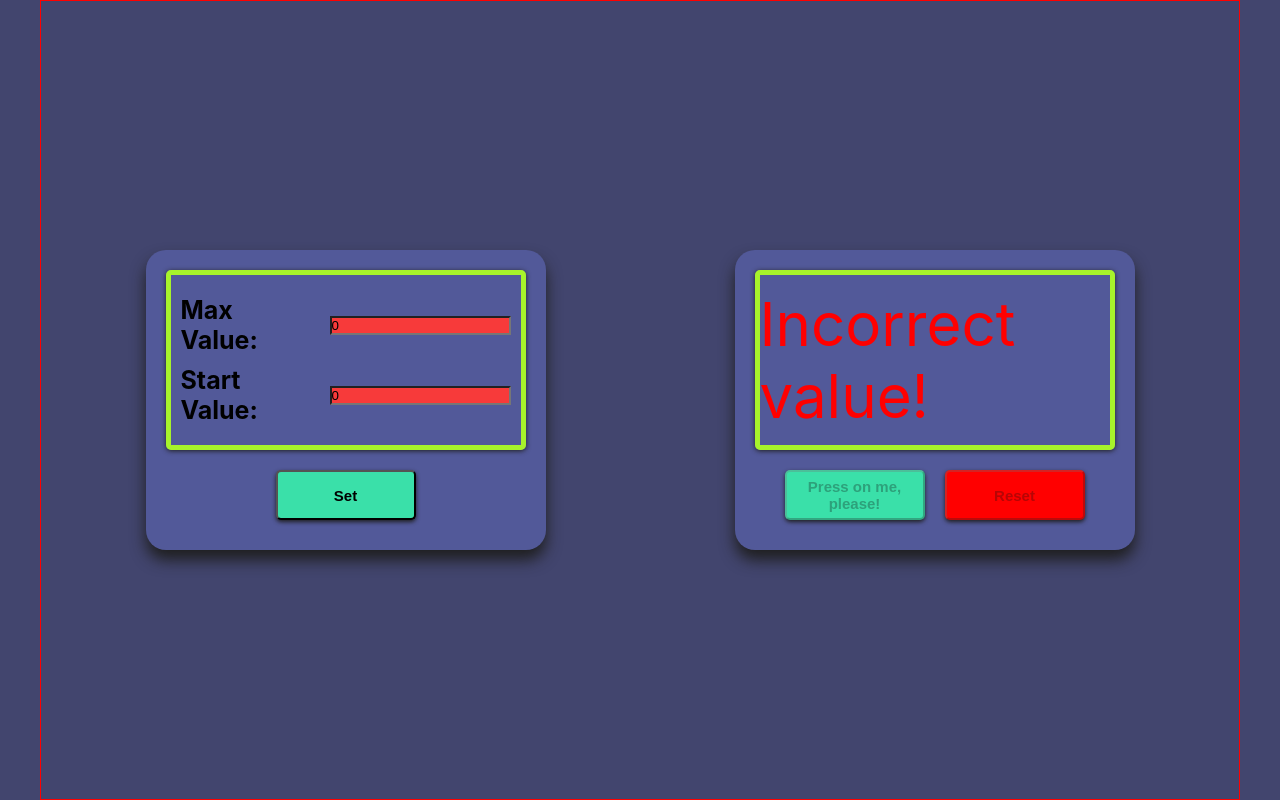
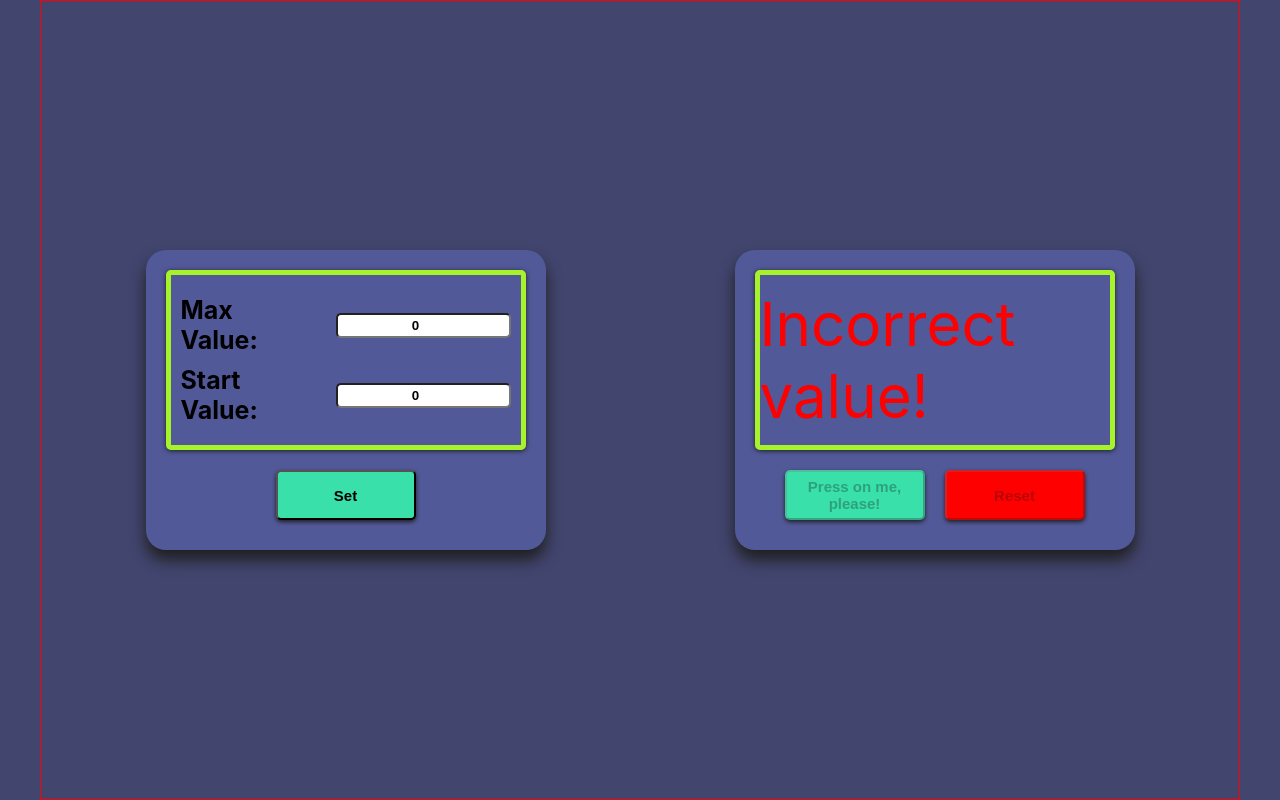
Before and after one commit to MaksimSinicbIn/counter, a React (Create React App) app: page / in a window 1280 px wide. Built offline with nearby package versions, Linux system fonts and the light colour scheme.

Commit message:
Rename props and correct styles

```diff
--- a/src/components/settings/limitBoard/LimitBoard.module.css
+++ b/src/components/settings/limitBoard/LimitBoard.module.css
@@ -1,10 +1,19 @@
 .form {
     display: flex;
     align-items: center;
+    justify-content: space-evenly;
     gap: 20px;
+    width: 100%;
 }
 
 .input {
     height: 25px;
+    width: 175px;
     border-radius: 5px;
+    text-align: center;
+    font-weight: 700;
 }
+
+.inputError {
+    background-color: rgb(247, 58, 58);
+}
--- a/src/components/settings/limitBoard/LimitBoard.tsx
+++ b/src/components/settings/limitBoard/LimitBoard.tsx
@@ -1,20 +1,20 @@
 import * as React from 'react';
-import { ChangeEvent, DetailedHTMLProps, InputHTMLAttributes } from 'react';
+import { ChangeEvent } from 'react';
 import s from './LimitBoard.module.css'
 
 type LimitBoardPropsType = {
     title: string
     value: number
-    className?: string
     onChange: (e: ChangeEvent<HTMLInputElement>) => void
+    inputError: boolean
 }
 
-export const LimitBoard = ({title, value, className, onChange}: LimitBoardPropsType) => {
+export const LimitBoard = ({title, value, inputError, onChange}: LimitBoardPropsType) => {
     return (
         <form className={s.form}>
             <label>{title}</label>
             <input
-                className={className}
+                className={inputError ? `${s.inputError} ${s.input}` : s.input}
                 value={value}
                 type='number'
                 onChange={onChange}
```
